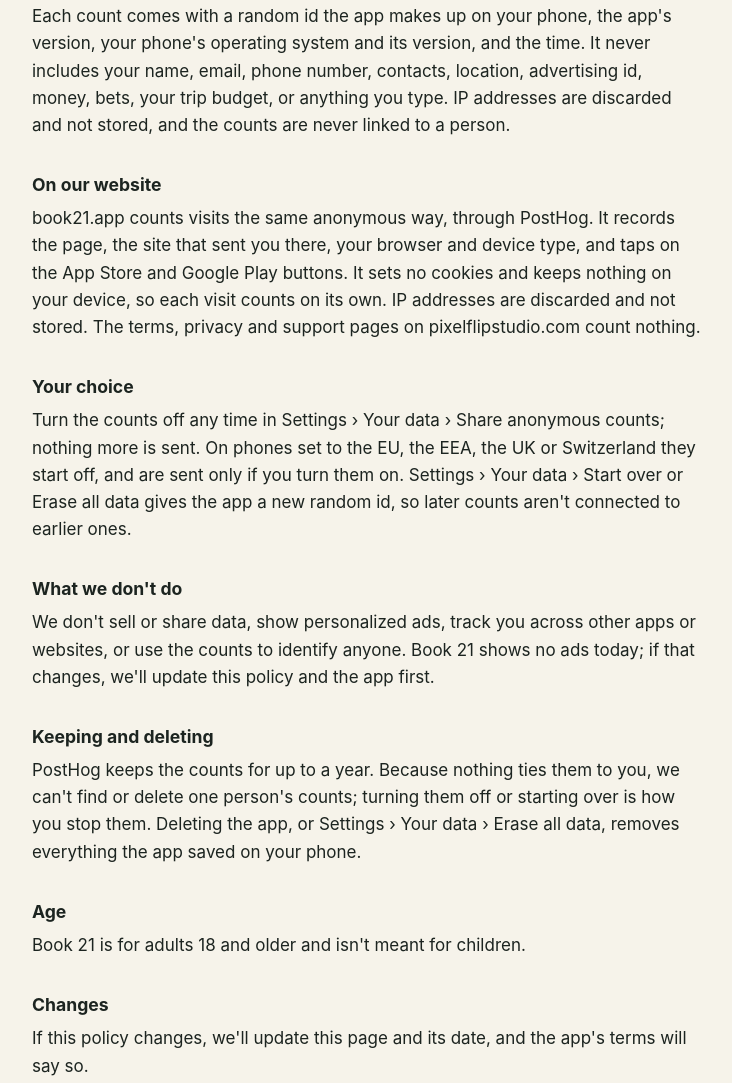
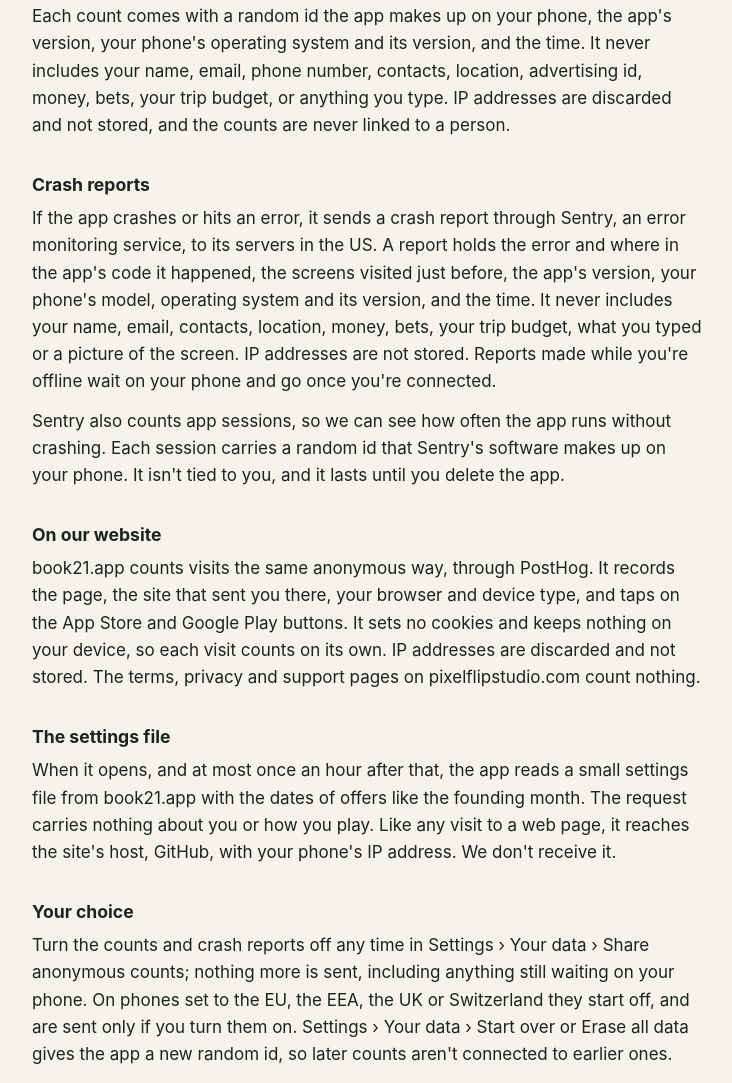
Before and after one commit to pixelflipstudio-dev/pixelflipstudio-dev.github.io, a plain HTML site: page book21/privacy/index.html in a window 1280 px wide. Shown: the part 633-1716 px from the top of the page, without its empty margins (272-1004 px from the left). Drawn offline with Linux system fonts and the light colour scheme.

Commit message:
Privacy policy: crash reports, session ids and the settings file; terms data section for launch
Co-Authored-By: Claude Opus 5.5 <noreply@anthropic.com>

```diff
--- a/book21/privacy/index.html
+++ b/book21/privacy/index.html
@@ -12,7 +12,7 @@
         <a href="https://book21.app/">&larr; Back to Book 21</a><a href="/">Pixel Flip Studio</a>
       </nav>
       <h1>Privacy policy</h1>
-      <p class="meta">Book 21 · last updated 8 November 2026</p>
+      <p class="meta">Book 21 · last updated 10 November 2026</p>
       <p>
         Book 21 is made by Pixel Flip Studio LLC ("we"). It has no account and no sign-in, and we
         never learn who you are. This page says exactly what leaves your phone and what doesn't.
@@ -37,6 +37,21 @@
         you type. IP addresses are discarded and not stored, and the counts are never linked to a
         person.
       </p>
+      <h2>Crash reports</h2>
+      <p>
+        If the app crashes or hits an error, it sends a crash report through Sentry, an error
+        monitoring service, to its servers in the US. A report holds the error and where in the
+        app's code it happened, the screens visited just before, the app's version, your phone's
+        model, operating system and its version, and the time. It never includes your name, email,
+        contacts, location, money, bets, your trip budget, what you typed or a picture of the
+        screen. IP addresses are not stored. Reports made while you're offline wait on your phone
+        and go once you're connected.
+      </p>
+      <p>
+        Sentry also counts app sessions, so we can see how often the app runs without crashing. Each
+        session carries a random id that Sentry's software makes up on your phone. It isn't tied to
+        you, and it lasts until you delete the app.
+      </p>
       <h2>On our website</h2>
       <p>
         book21.app counts visits the same anonymous way, through PostHog. It records the page, the
@@ -45,12 +60,20 @@
         its own. IP addresses are discarded and not stored. The terms, privacy and support pages on
         pixelflipstudio.com count nothing.
       </p>
+      <h2>The settings file</h2>
+      <p>
+        When it opens, and at most once an hour after that, the app reads a small settings file from
+        book21.app with the dates of offers like the founding month. The request carries nothing
+        about you or how you play. Like any visit to a web page, it reaches the site's host, GitHub,
+        with your phone's IP address. We don't receive it.
+      </p>
       <h2>Your choice</h2>
       <p>
-        Turn the counts off any time in Settings › Your data › Share anonymous counts; nothing more
-        is sent. On phones set to the EU, the EEA, the UK or Switzerland they start off, and are
-        sent only if you turn them on. Settings › Your data › Start over or Erase all data gives the
-        app a new random id, so later counts aren't connected to earlier ones.
+        Turn the counts and crash reports off any time in Settings › Your data › Share anonymous
+        counts; nothing more is sent, including anything still waiting on your phone. On phones set
+        to the EU, the EEA, the UK or Switzerland they start off, and are sent only if you turn them
+        on. Settings › Your data › Start over or Erase all data gives the app a new random id, so
+        later counts aren't connected to earlier ones.
       </p>
       <h2>What we don't do</h2>
       <p>
@@ -60,10 +83,10 @@
       </p>
       <h2>Keeping and deleting</h2>
       <p>
-        PostHog keeps the counts for up to a year. Because nothing ties them to you, we can't find
-        or delete one person's counts; turning them off or starting over is how you stop them.
-        Deleting the app, or Settings › Your data › Erase all data, removes everything the app saved
-        on your phone.
+        PostHog keeps the counts for up to a year, and Sentry keeps crash reports for up to 90 days.
+        Because nothing ties them to you, we can't find or delete one person's counts or reports;
+        turning them off or starting over is how you stop them. Deleting the app, or Settings › Your
+        data › Erase all data, removes everything the app saved on your phone.
       </p>
       <h2>Age</h2>
       <p>Book 21 is for adults 18 and older and isn't meant for children.</p>
```
Also changed, not shown: book21/terms/index.html (+8 -11 lines).
